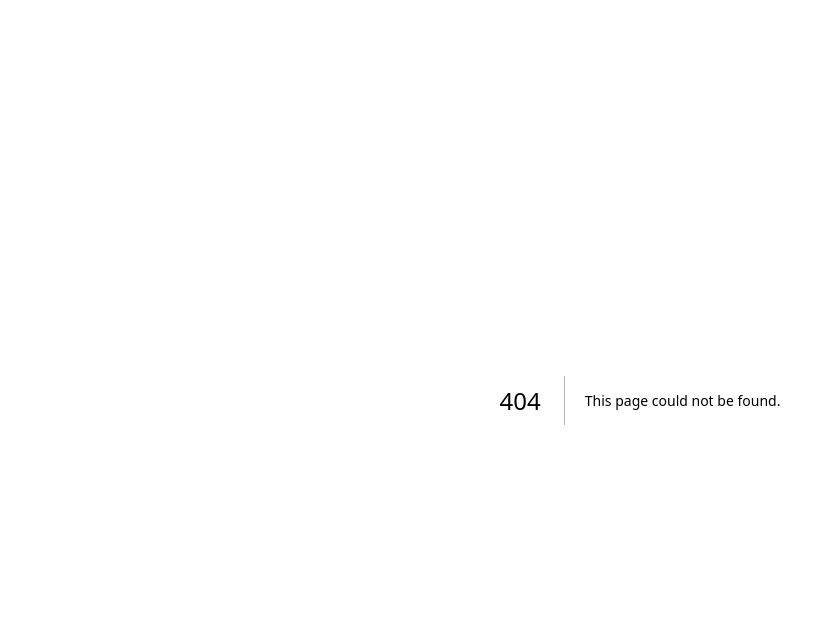
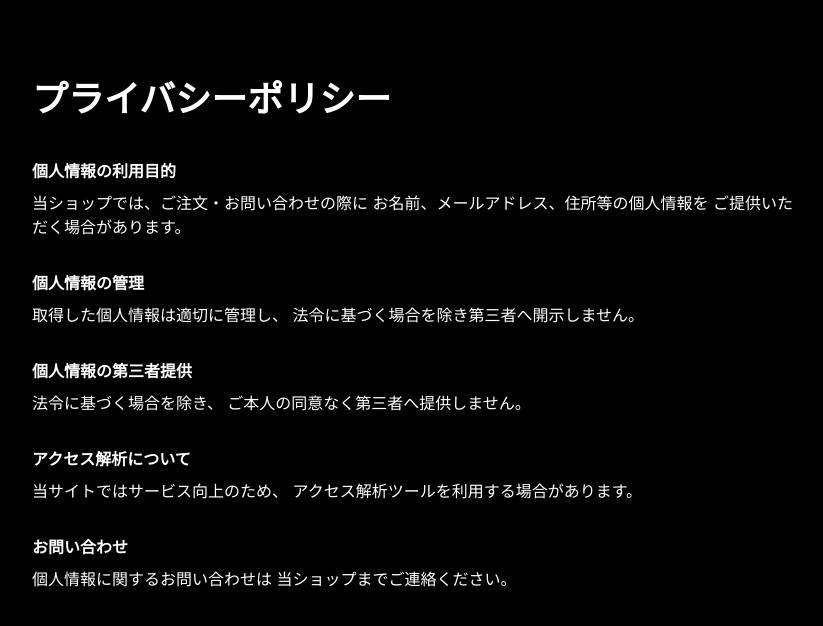
Before and after one commit to ose-nyan5/my-shop, a Next.js app: page /privacy in a window 1280 px wide. Before the commit this address had no page. Shown: the top 626 px of the page, without its empty margins (0-823 px from the left). Built offline with nearby package versions, Linux system fonts and the light colour scheme.

Commit message:
add privacy policy

```diff
--- a/app/page.tsx
+++ b/app/page.tsx
@@ -138,6 +138,13 @@ if (loading) {
         >
           特定商取引法に基づく表記
         </a>
+
+        <a
+          href="/privacy"
+          className="block text-gray-500 hover:text-white duration-300"
+        >
+          プライバシーポリシー
+        </a>
       </footer>
 
     {menuOpen && (
--- /dev/null
+++ b/app/privacy/page.tsx
@@ -0,0 +1,64 @@
+export default function PrivacyPage() {
+  return (
+    <main className="min-h-screen bg-black text-white px-8 py-20">
+      <h1 className="text-4xl font-black mb-10">
+        プライバシーポリシー
+      </h1>
+
+      <div className="space-y-8 max-w-3xl">
+
+        <div>
+          <h2 className="font-bold mb-2">
+            個人情報の利用目的
+          </h2>
+          <p>
+            当ショップでは、ご注文・お問い合わせの際に
+            お名前、メールアドレス、住所等の個人情報を
+            ご提供いただく場合があります。
+          </p>
+        </div>
+
+        <div>
+          <h2 className="font-bold mb-2">
+            個人情報の管理
+          </h2>
+          <p>
+            取得した個人情報は適切に管理し、
+            法令に基づく場合を除き第三者へ開示しません。
+          </p>
+        </div>
+
+        <div>
+          <h2 className="font-bold mb-2">
+            個人情報の第三者提供
+          </h2>
+          <p>
+            法令に基づく場合を除き、
+            ご本人の同意なく第三者へ提供しません。
+          </p>
+        </div>
+
+        <div>
+          <h2 className="font-bold mb-2">
+            アクセス解析について
+          </h2>
+          <p>
+            当サイトではサービス向上のため、
+            アクセス解析ツールを利用する場合があります。
+          </p>
+        </div>
+
+        <div>
+          <h2 className="font-bold mb-2">
+            お問い合わせ
+          </h2>
+          <p>
+            個人情報に関するお問い合わせは
+            当ショップまでご連絡ください。
+          </p>
+        </div>
+
+      </div>
+    </main>
+  )
+}
```
